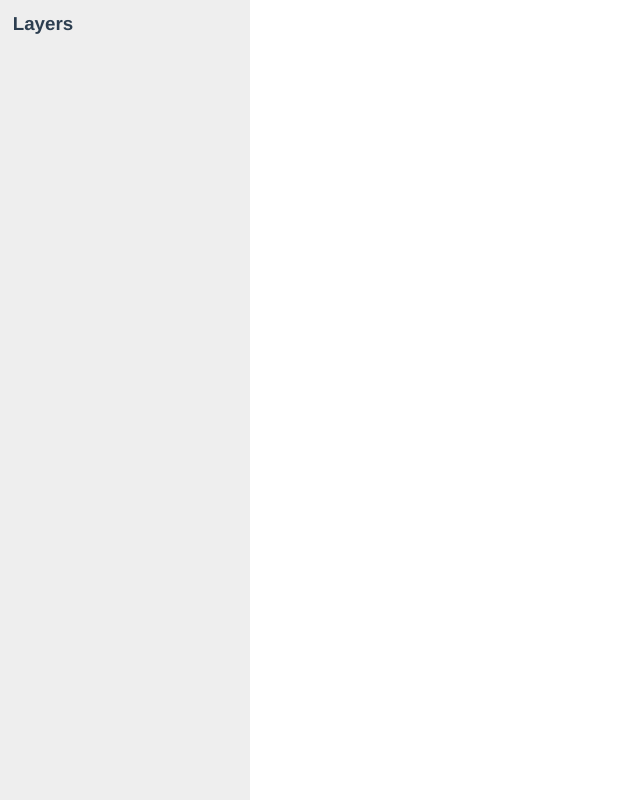
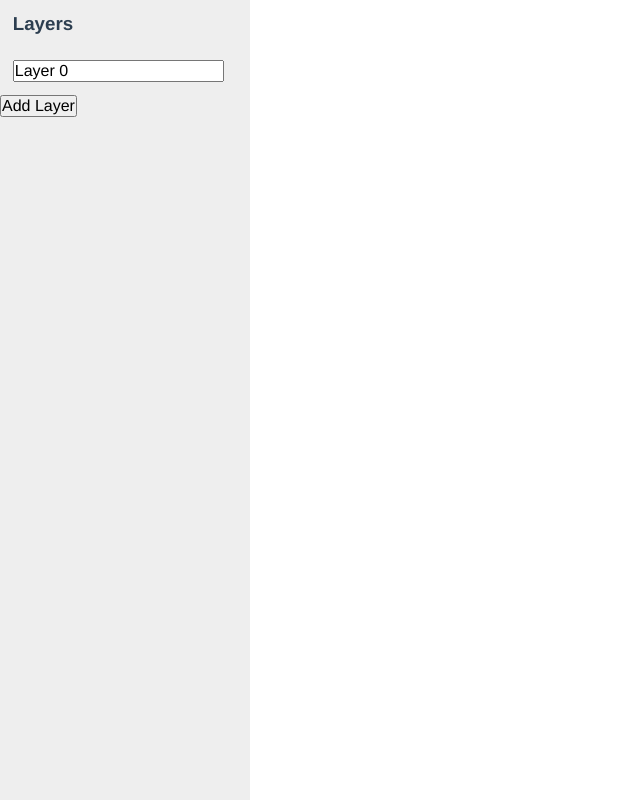
Before and after one commit to LouWii/louwii-pad-layout, a Vue app: page / in a window 1280 px wide. Shown: the whole page, without its empty margins (0-640 px from the left). Built offline with nearby package versions, Linux system fonts and the light colour scheme.

Commit message:
Display rough layer list, setup global scss

```diff
--- a/src/App.vue
+++ b/src/App.vue
@@ -11,8 +11,8 @@
 
 <script>
 import {mapActions, mapState} from 'vuex'
-import EncoderList from './components/EncoderList'
-import LayersList from './components/LayersList'
+import EncoderList from '@/components/EncoderList'
+import LayersList from '@/components/LayersList'
 
 export default {
   name: 'app',
@@ -63,7 +63,7 @@ main {
 
 aside {
   background: #eee;
-  padding: .8rem;
+  padding: $global-margin 0;
   width: 250px;
 }
 </style>
--- /dev/null
+++ b/src/components/LayerItem.vue
@@ -0,0 +1,35 @@
+<template>
+  <div class="layer-item">
+    <input type="text" v-model="layerName" />
+  </div>
+</template>
+
+<script>
+export default {
+  name: 'LayerItem',
+  props: {
+    layer: {
+      required: true,
+      type: Object,
+    }
+  },
+  data: function() {
+    return {
+      layerName: '',
+    }
+  },
+  beforeMount: function() {
+    this.layerName = this.layer.name
+  },
+}
+</script>
+
+<style lang="scss">
+.layer-item {
+  padding: $global-margin;
+
+  &:hover {
+    background: #f7f7f7;
+  }
+}
+</style>
--- a/src/components/LayersList.vue
+++ b/src/components/LayersList.vue
@@ -2,13 +2,40 @@
   <div class="layers-list">
     <h3>Layers</h3>
     <div class="layers-container">
-
+      <layer-item v-for="(layer, index) in layers" :key="index" :layer="layer" />
+    </div>
+    <div class="layers-actions">
+      <button type="button" @click.prevent="addLayerClick">Add Layer</button>
     </div>
   </div>
 </template>
 
 <script>
+import {mapActions, mapState} from 'vuex'
+import LayerItem from '@/components/LayerItem'
+
 export default {
   name: 'LayersList',
+  components: {
+    LayerItem,
+  },
+  computed: {
+    ...mapState(['layers']),
+  },
+  methods: {
+    ...mapActions(['generateNewLayer']),
+    addLayerClick() {
+      this.generateNewLayer()
+    }
+  }
 }
 </script>
+
+<style lang="scss">
+.layers-list {
+  h3 {
+    margin-bottom: $global-margin;
+    padding: 0 $global-margin;
+  }
+}
+</style>
--- /dev/null
+++ b/src/scss/_config.scss
@@ -0,0 +1 @@
+$global-margin: .8rem;
--- /dev/null
+++ b/src/scss/_global.scss
@@ -0,0 +1 @@
+@import './config'
--- /dev/null
+++ b/vue.config.js
@@ -0,0 +1,9 @@
+module.exports = {
+  css: {
+    loaderOptions: {
+      sass: {
+        prependData: `@import "@/scss/_global.scss";`
+      }
+    }
+  }
+}
```
Also changed, not shown: 1 other file (tests, documents, lock files or other folders).
